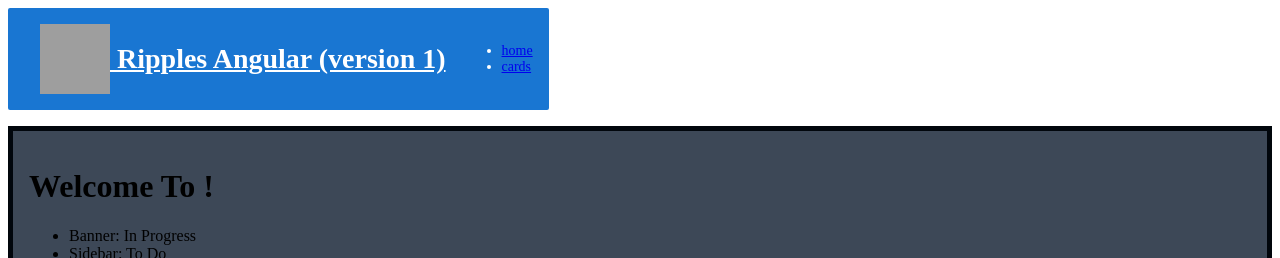
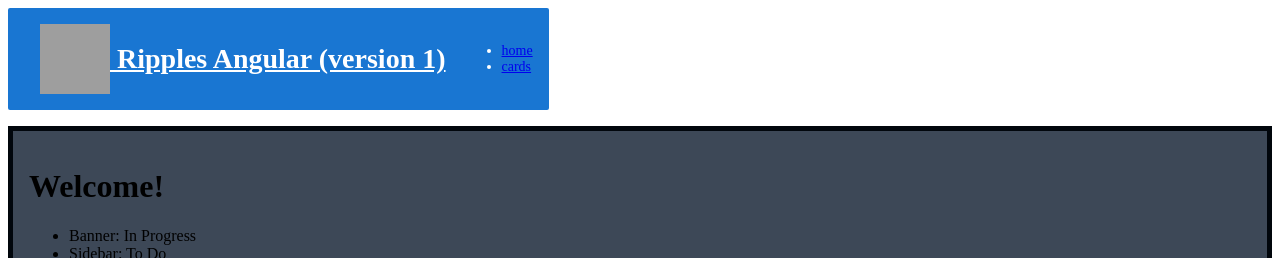
Before and after one commit to kluczka-l/angular-jpznfv, an Angular app: page / in a window 1280 px wide. Shown: the top 258 px of the page. Built offline with nearby package versions, Linux system fonts and the light colour scheme; grey boxes are pictures that could not be loaded.

Commit message:
1 file modified

```diff
--- a/src/app/home/home.component.html
+++ b/src/app/home/home.component.html
@@ -1,5 +1,5 @@
 <h1>
-Welcome To {{siteName}} !
+Welcome!
 </h1>
 <ul>
   <li>Banner: In Progress</li>
```
